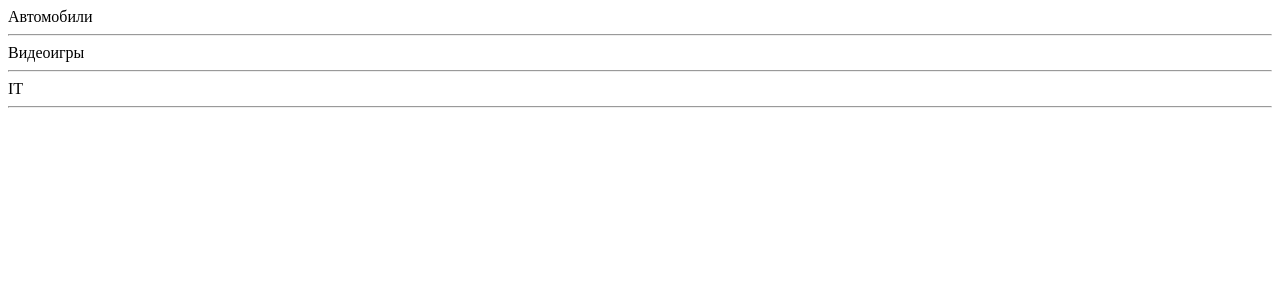
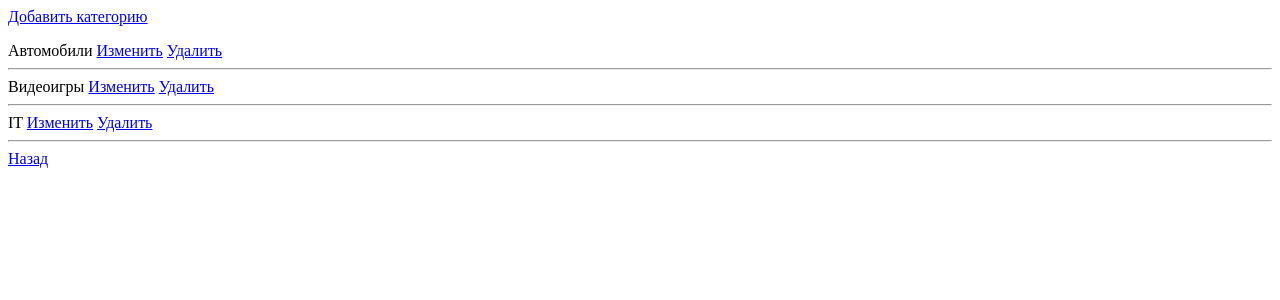
Before and after one commit to danbylgakov79/Forum, a Django app: page / in a window 1280 px wide. Shown: the top 300 px of the page. Run offline with Django 4.2, Linux system fonts and the light colour scheme; data comes from the database, SQL or seed files in the repository.

Commit message:
Навигация по категориям

```diff
--- a/templates/listview.html
+++ b/templates/listview.html
@@ -1,4 +1,11 @@
+
+<p>
+    <a href="create/">Добавить категорию</a>
+</p>
 {% for data in dataset %}
 {{ data }}
+    <a href="update/{{ data.ID }}">Изменить</a>
+    <a href="delete/{{ data.ID }}">Удалить</a>
 <hr>
 {% endfor %}
+<a href="/">Назад</a>
```
